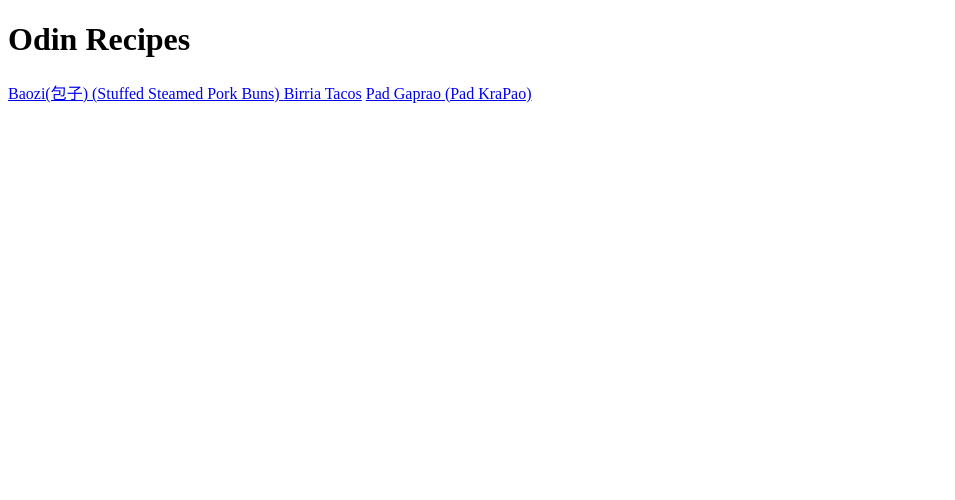
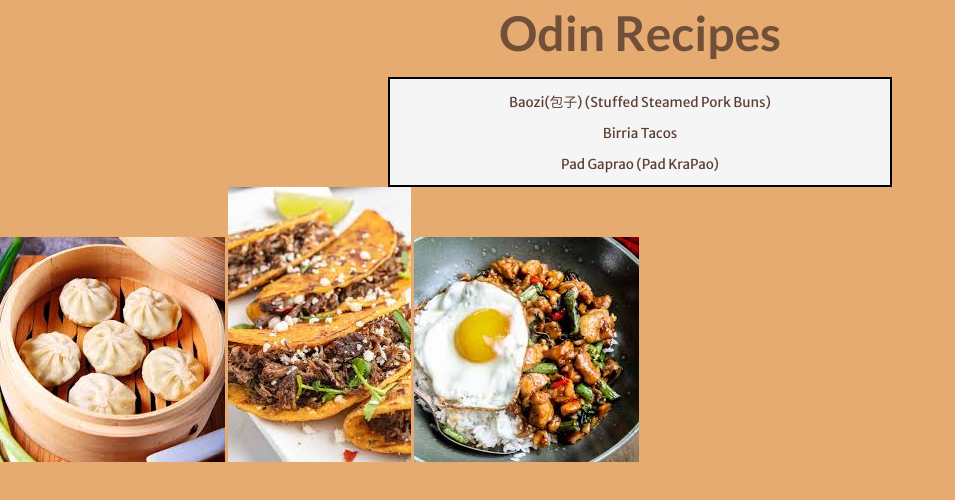
Before and after one commit to JakNJills/odin-recipes, a plain HTML site: page index.html in a window 1280 px wide. Shown: the whole page, without its empty margins (0-955 px from the left). Drawn offline with Linux system fonts and the light colour scheme.

Commit message:
adding images folder and styling

```diff
--- a/css-styles/styles.css
+++ b/css-styles/styles.css
@@ -0,0 +1,57 @@
+body {
+    font-family: "Merriweather Sans", Verdana, "Geneva", Tahoma, sans-serif;
+    margin: 0;
+    background-color: hsl(30, 69%, 67%);
+    color: hsl(25, 34%, 33%);
+}
+
+h1 {
+    font-family: "Lato", sans-serif;
+    font-size: 3rem;
+    text-align: center;
+    margin-top: 4px;
+    margin-bottom: 2px;
+    border: none;
+    padding: 0;
+}
+
+
+.recipe-ctn {
+    display: flex;
+    flex-direction: column;
+    align-items: center;
+    justify-content: space-evenly;
+    background-color: hsl(0, 0%, 96%);
+    width: 500px;
+    margin: 16px auto 0px;
+    border: 2px solid black;
+}
+
+span {
+    font-size: .85rem;
+    margin: 12px auto;
+}
+
+span.middle {
+    margin: 2px auto;
+}
+
+a:link {
+    color: hsl(19, 29%, 28%);
+    text-decoration: none;
+}
+
+a:visited {
+    color: hsl(29, 57%, 46%);
+}
+
+a:hover {
+    background-color: hsl(0, 0%, 0%);
+    color: hsl(0, 0%, 100%);
+    border: 6px solid hsl(34, 57%, 70%)
+}
+
+a:active {
+    color: hsl(25, 34%, 33%);
+    background-color: whitesmoke;
+}
--- a/index.html
+++ b/index.html
@@ -4,11 +4,37 @@
         <meta charset="UTF-8">
         <meta name="viewport" content="width=device-width, initial-scale=1.0">
         <title>Odin Recipes</title>
+
+        <link rel="stylesheet" href="css-styles/styles.css">
+
+        <link rel="preconnect" href="https://fonts.googleapis.com">
+        <link rel="preconnect" href="https://fonts.gstatic.com" crossorigin>
+        <link href="https://fonts.googleapis.com/css2?family=Lato:ital,wght@0,100;0,300;0,400;0,700;0,900;1,100;1,300;1,400;1,700;1,900&display=swap" rel="stylesheet">
+
+        <link rel="preconnect" href="https://fonts.googleapis.com">
+        <link rel="preconnect" href="https://fonts.gstatic.com" crossorigin>
+        <link href="https://fonts.googleapis.com/css2?family=Lato:ital,wght@0,100;0,300;0,400;0,700;0,900;1,100;1,300;1,400;1,700;1,900&family=Merriweather+Sans:ital,wght@0,300..800;1,300..800&display=swap" rel="stylesheet">
     </head>
     <body>
         <h1>Odin Recipes</h1>
-        <a href="recipes/baozi.html">Baozi(包子) (Stuffed Steamed Pork Buns) </a>
-        <a href="recipes/birriaTacos.html">Birria Tacos</a>
-        <a href="recipes/padGaprao.html">Pad Gaprao (Pad KraPao)</a>
+
+        <div class="recipe-ctn">
+            <span>
+                <a href="recipes/baozi.html">Baozi(包子) (Stuffed Steamed Pork Buns) </a>
+            </span>
+            <span class="middle">
+                <a href="recipes/birriaTacos.html">Birria Tacos</a>
+            </span>
+            <span>
+                <a href="recipes/padGaprao.html">Pad Gaprao (Pad KraPao)</a>
+            </span>
+        </div>
+
+        <div class="img-ctn">
+            <img src="./images/baozi1.jpeg" alt="Baozi sitting in a steamer basket.">
+            <img src="./images/birria.jpeg" alt="birria tacos">
+            <img src="./images/padkrapow1.jpeg" alt="padkrapow">
+        </div>
+
     </body>
 </html>
```
Also changed, not shown: images/baozi1.jpeg (added), images/baozi2.jpeg (added), images/baozi3.jpeg (added), images/baozi4.jpeg (added), images/birria.jpeg (added), images/birria2.jpeg (added), images/birria3.jpeg (added), images/padkrapow1.jpeg (added), images/padkrapow2.jpeg (added), images/padkrapow3.jpeg (added).
